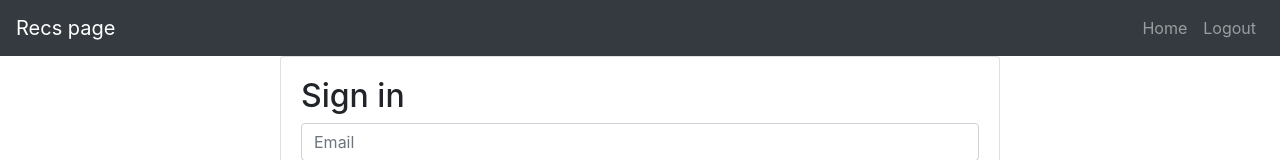
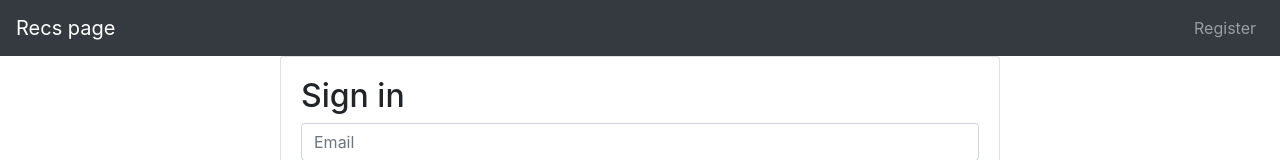
Before and after one commit to waiscodes/Recs-Page, a React (Create React App) app: page /signin in a window 1280 px wide. Shown: the top 160 px of the page. Built offline with nearby package versions, Linux system fonts and the light colour scheme; no server answers.

Commit message:
set current user to null when user is anonymously signed in

```diff
--- a/src/components/Navbar.jsx
+++ b/src/components/Navbar.jsx
@@ -15,7 +15,7 @@ const MyNavbar = () => {
             Recs <span>page</span>
           </Link>
         </Navbar.Brand>
-        {!currentUser?.isAnonymous ? (
+        {currentUser ? (
           <Nav className='ml-auto'>
             <Nav.Link href='/'>Home</Nav.Link>
             <Nav.Link onClick={() => signOut()}>Logout</Nav.Link>
--- a/src/contexts/AuthContext.jsx
+++ b/src/contexts/AuthContext.jsx
@@ -37,8 +37,10 @@ export const AuthProvider = ({ children }) => {
   };
 
   auth.onAuthStateChanged((user) => {
-    if (!user?.isAnonymous) {
+    if (user && !user.isAnonymous) {
       setCurrentUser(user);
+    } else {
+      setCurrentUser(null);
     }
     setLoading(false);
   });
```
